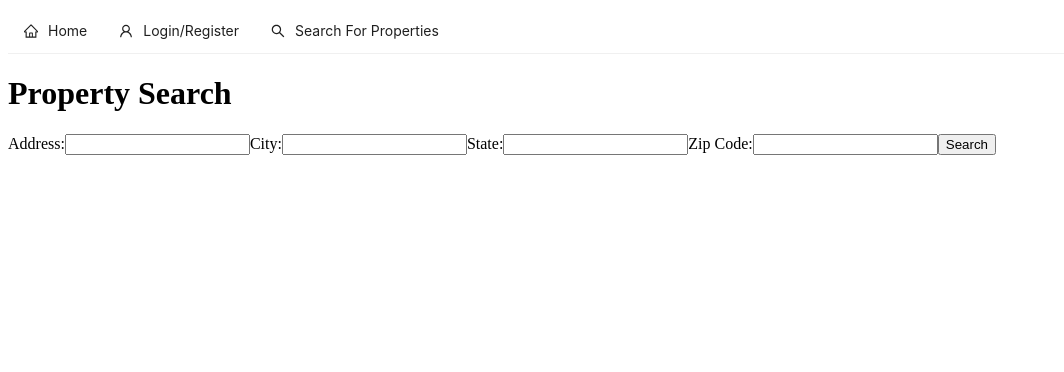
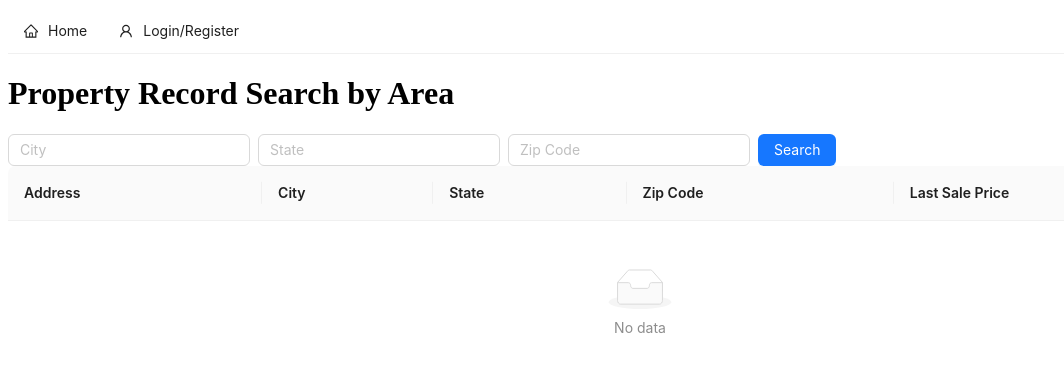
Before and after one commit to 12mmhamdan/Realtor_Capstone, a React (Create React App) app in the folder client/: page /propertysearch in a window 1280 px wide. Shown: the top 372 px of the page, without its empty margins (0-1064 px from the left). Built offline with nearby package versions, Linux system fonts and the light colour scheme.

Commit message:
created search record by area page and is properly linked with rentcastAPI, also only visible when a user is logged in

```diff
--- a/client/src/components/Navbar.js
+++ b/client/src/components/Navbar.js
@@ -38,13 +38,6 @@ export const Navbar = () => {
             key: 'login',
             icon: <UserOutlined />
           },
-          {
-            label: (
-            <Link to="/PropertySearch">Search For Properties</Link>
-            ),
-            key: 'propertysearch',
-            icon: <SearchOutlined />
-          },
 
 
 
@@ -54,7 +47,13 @@ export const Navbar = () => {
             label: <Link to="/EditUser">Edit User</Link>,
             key: 'edituser',
             icon: <TeamOutlined />,
-        });
+        },{
+          label: (
+          <Link to="/PropertySearch">Properties Record</Link>
+          ),
+          key: 'propertysearch',
+          icon: <SearchOutlined />
+        },);
     }
 
 
--- a/client/src/pages/PropertySearchForm.js
+++ b/client/src/pages/PropertySearchForm.js
@@ -1,10 +1,11 @@
-import React, { useState, useEffect } from 'react';
+import React, { useState } from 'react';
 import axios from 'axios';
+import { Table, Input, Button, Space, Alert } from 'antd';
+
 
 export function PropertySearchForm() {
   const [properties, setProperties] = useState([]);
   const [searchParams, setSearchParams] = useState({
-    address: "",
     city: "",
     state: "",
     zipCode: "",
@@ -12,20 +13,72 @@ export function PropertySearchForm() {
     // Add other Rentcast API query parameters here
   });
 
-  const handleSubmit = ((e) => {
-    e.preventDefault()
-    // Define a function to fetch properties based on search parameters
-    const fetchProperties = async () => {
-      try {
-        // Construct the API URL with query parameters
-        // const apiUrl = `http://localhost:3001/Property/propertysearch`;
-        // const response = await axios.get(apiUrl, {params:searchParams});
+  const [noResults, setNoResults] = useState(false);
 
 
-        // // Set the properties in the state based on the API response
-        // setProperties(response.data);
-        // console.log(response.data);
-        const fakeProperties =[
+  const columns = [
+    {
+      title: 'Address',
+      dataIndex: 'addressLine1',
+      key: 'addressLine1',
+    },
+    {
+      title: 'City',
+      dataIndex: 'city',
+      key: 'city',
+    },
+    {
+      title: 'State',
+      dataIndex: 'state',
+      key: 'state',
+    },
+    {
+      title: 'Zip Code',
+      dataIndex: 'zipCode',
+      key: 'zipCode',
+    },
+    {
+      title: 'Last Sale Price',
+      dataIndex: "lastSalePrice",
+      key: "lastSalePrice"
+    }
+  ];
+
+
+  const fetchProperties = async () => {
+  //   try {
+  //     // Construct the API URL with query parameters
+  //     const apiUrl = `http://localhost:3001/Property/propertyrecords`;
+  //     const response = await axios.get(apiUrl, { params: searchParams });
+
+  //      // Filter the fake properties based on search criteria
+  //      const filteredProperties = response.data.filter((property) => {
+  //       const cityMatches = property.city.toLowerCase() === searchParams.city.toLowerCase();
+  //       const stateMatches = property.state.toLowerCase() === searchParams.state.toLowerCase();
+  //       const zipCodeMatches = property.zipCode === searchParams.zipCode;
+
+  //       return cityMatches && stateMatches && zipCodeMatches;
+  //     });
+
+  //     // If no properties are found, set the noResults state to true
+  //     if (filteredProperties.length === 0) {
+  //       setNoResults(true);
+  //     } else {
+  //       setNoResults(false);
+  //     }
+
+
+  //     setProperties(response.data);
+  //     console.log('Properties after setting:', response.data);
+  //   } catch (err) {
+  //     console.error(err);
+  //   }
+  // };
+//----------------------------------------------------------------------------------------------------------------------------------------------------
+
+      // For testing purposes, use fakeProperties
+      try{
+      const fakeProperties = [
         {
           "addressLine1": "19430 Lisadell Dr",
           "city": "Tinley Park",
@@ -232,16 +285,45 @@ export function PropertySearchForm() {
           "longitude": -87.810146,
           "latitude": 41.540209
       },
-        ]
-        setProperties(fakeProperties)
+      ];
+
+       // Filter the fake properties based on search criteria
+       const filteredProperties = fakeProperties.filter((property) => {
+        const cityMatches = property.city.toLowerCase() === searchParams.city.toLowerCase();
+        const stateMatches = property.state.toLowerCase() === searchParams.state.toLowerCase();
+        const zipCodeMatches = property.zipCode === searchParams.zipCode;
+
+        return cityMatches && stateMatches && zipCodeMatches;
+      });
+
+      // If no properties are found, set the noResults state to true
+      if (filteredProperties.length === 0) {
+        setNoResults(true);
+      } else {
+        setNoResults(false);
+      }
+
+
+      setProperties(fakeProperties);
+      console.log('Properties after setting:', fakeProperties);
     } catch (err) {
       console.error(err);
     }
   };
 
-    // Call the fetchProperties function when the component mounts
+  const handleSubmit = (e) => {
+    e.preventDefault();
+
+    const isEmptySearch = Object.values(searchParams).some((value) => value === '');
+
+    if (!isEmptySearch) {
+      // If search criteria are not empty, then fetch the data
       fetchProperties();
-  });
+    } else {
+      // Display a message or take appropriate action when search criteria are empty
+      console.log('Please enter search criteria');
+    }
+  };
 
   // Handle changes in the search form
   const handleInputChange = (e) => {
@@ -254,57 +336,43 @@ export function PropertySearchForm() {
 
   return (
     <div>
-      <h1>Property Search</h1>
+      <h1>Property Record Search by Area</h1>
       <form onSubmit={handleSubmit}>
-        <label htmlFor="address">Address:</label>
-        <input
-          type="text"
-          name="address"
-          value={searchParams.address}
-          onChange={handleInputChange}
-        />
+        <Space>
 
-        <label htmlFor="city">City:</label>
-        <input
-          type="text"
+          <Input
+            placeholder="City"
             name="city"
             value={searchParams.city}
             onChange={handleInputChange}
           />
-
-        <label htmlFor="state">State:</label>
-        <input
-          type="text"
+          <Input
+            placeholder="State"
             name="state"
             value={searchParams.state}
             onChange={handleInputChange}
           />
-
-        <label htmlFor="zipCode">Zip Code:</label>
-        <input
-          type="text"
+          <Input
+            placeholder="Zip Code"
             name="zipCode"
             value={searchParams.zipCode}
             onChange={handleInputChange}
           />
-
-        {/* Add other input fields for search parameters */}
-
-        <button type="submit">Search</button>
+          <Button type="primary" htmlType="submit">
+            Search
+          </Button>
+        </Space>
       </form>
 
-      <ul>
-        {properties.map((property) => (
-          <li key={property.propertyId}>
-            <div>
-              <h2>{property.address}</h2>
-              <h2>{property.city}</h2>
-              <h2>{property.state}</h2>
-              <h2>{property.zipCode}</h2>
-            </div>
-          </li>
-        ))}
-      </ul>
+      {noResults ? (
+        <Alert message="No properties found for the entered criteria" type="warning" />
+      ) : (
+        <Table
+          dataSource={properties}
+          columns={columns}
+          rowKey={(record) => record.id} // Assuming 'id' is a unique identifier in your data
+        />
+      )}
     </div>
   );
 }
```
Also changed, not shown: 1 other file (tests, documents, lock files or other folders). Lines whose indentation alone changed are shown as unchanged.
